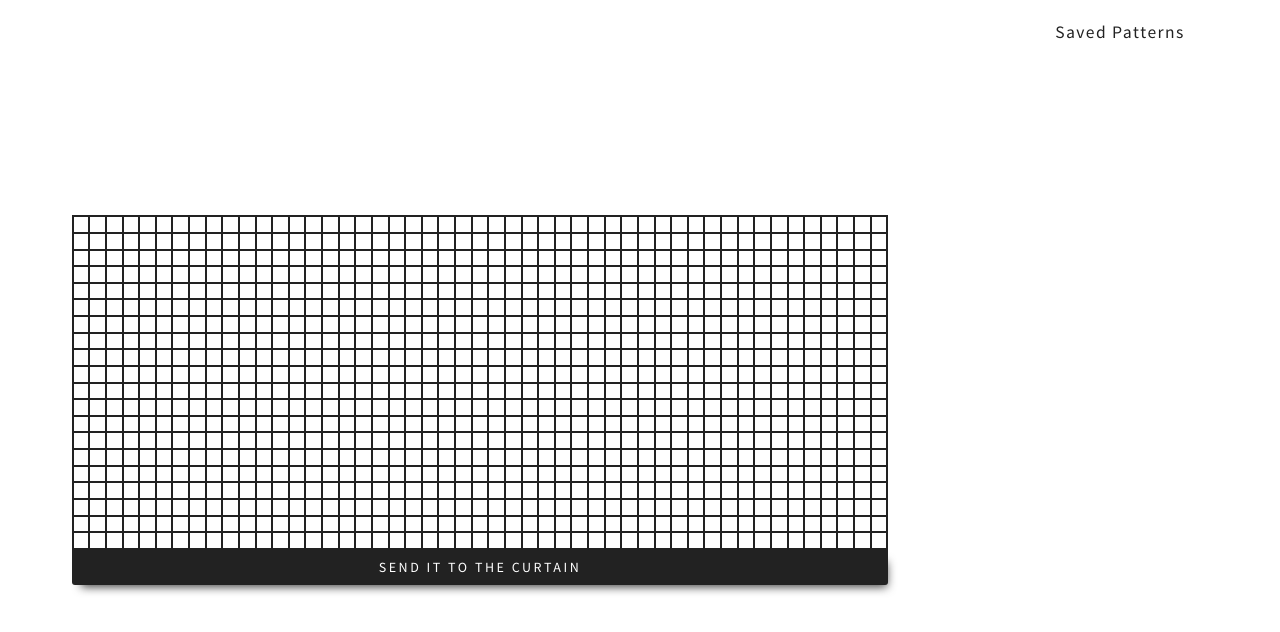
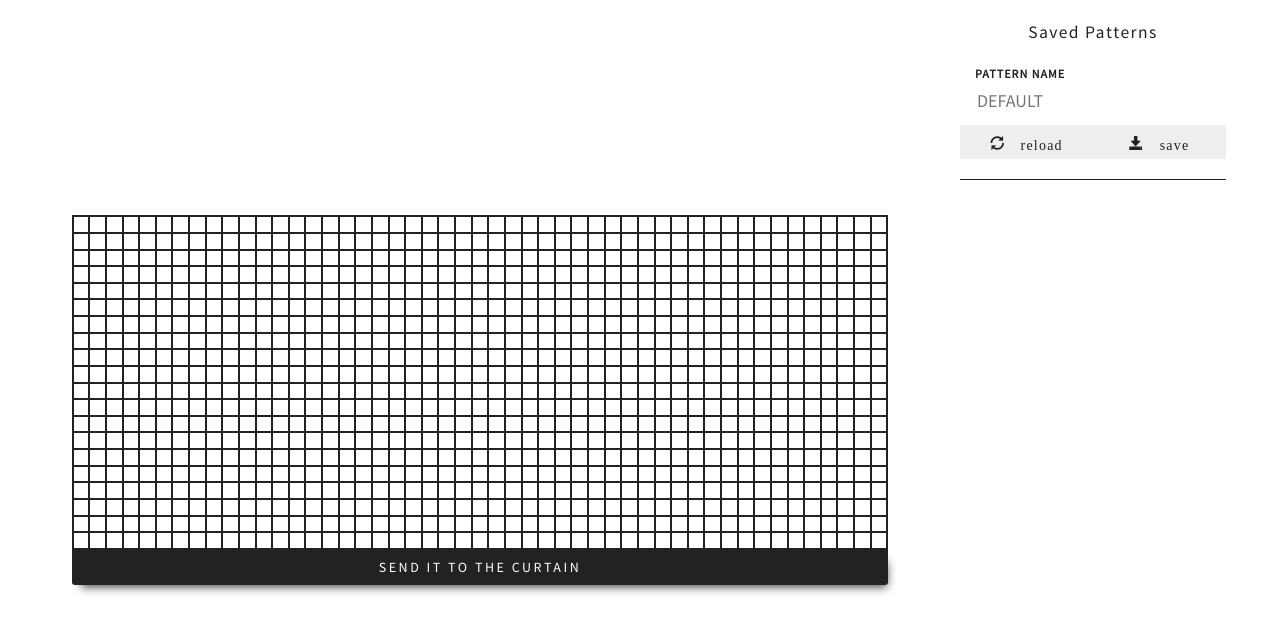
Before and after one commit to ManickYoj/WaterCurtain-2, a website: page public/index.html in a window 1280 px wide. Drawn offline with nearby package versions, Linux system fonts and the light colour scheme; no server answers.

Commit message:
Finished Pattern Save/Load UI

```diff
--- a/app.js
+++ b/app.js
@@ -27,7 +27,6 @@ function index(req, res) {
     // Run a pattern on the hardware, and add it to the database
     if (req.method === 'POST') util.recieveJSON(req, res, function (pattern) {
         hw.queuePattern(pattern.pattern);
-        addPattern(pattern);
     });
 };
 
--- a/public/index.html
+++ b/public/index.html
@@ -1,6 +1,6 @@
 <html ng-app="WaterCurtain">
     <head>
-       <title>Water Curtain</title>
+        <title>Water Curtain</title>
 
         <!--CSS Imports-->
         <link href='http://fonts.googleapis.com/css?family=Source+Sans+Pro' rel='stylesheet' type='text/css'>
@@ -26,16 +26,29 @@
             </div>
 
             <!-- Sidebar for Pattern Save/Load -->
-            <div class="col-md-3">
-                <div id="saved-pattern-title" class="font-ssp">Saved Patterns</div>
-                <div id="toolbar row">
+            <div class="col-md-3 row" ng-controller="PatternSaveCtrl">
+                <div class="col-md-11">
+                    <div id="saved-pattern-title" class="font-ssp">Saved Patterns</div>
+                    <div id="toolbar" class="row">
+                        <div class="col-md-12">
+                            <label>Pattern Name</label>
+                            <input ng-model="name" placeholder="Default">
+                        </div>
 
-                </div>
+                        <div class="std-btn col-md-6" ng-click="fetchPatterns()">
+                            <span class="glyphicon glyphicon-refresh" aria-hidden="true"> reload</span>
+                        </div>
 
-                <div id="saved-patterns" ng-controller="PatternSaveCtrl">
+                        <div class="std-btn col-md-6" ng-click="save()">
+                            <span class="glyphicon glyphicon-save" aria-hidden="true"> save</span>
+                        </div>
+                    </div>
 
-                    <!-- Pattern Loading Template -->
-                    <div class="saved-pattern font-ssp" ng-repeat="pattern in patterns" ng-click="loadPattern(pattern.pattern)">{{pattern.name}}</div>
+                    <div id="saved-patterns">
+
+                        <!-- Pattern Loading Template -->
+                        <div class="saved-pattern font-ssp" ng-repeat="pattern in patterns" ng-click="loadPattern(pattern.pattern)">{{pattern.name}}</div>
+                    </div>
                 </div>
             </div>
         </div>
--- a/public/main.css
+++ b/public/main.css
@@ -28,6 +28,14 @@ button {
 /* -- ELEMENT STYLING -- */
 #pattern-control {
     border: 1px solid #222;
+}
+
+
+
+#toolbar {
+    margin-bottom: 2rem;
+    padding-bottom: 2rem;
+    border-bottom: 1px solid #222;
 }
 
 .pattern-box {
@@ -66,6 +74,22 @@ button {
     box-shadow: none;
 }
 
+.std-btn {
+    padding: 1rem;
+
+    text-align: center;
+    letter-spacing: 1.2;
+
+    background-color: #EEE;
+    box-sizing: border-box;
+    color: #222;
+}
+
+.std-btn:hover {
+    background-color: #222;
+    color: white;
+}
+
 .saved-pattern {
     padding: 1rem;
 
@@ -91,3 +115,29 @@ button {
     font-size: 1.75rem;
     padding: 2rem;
 }
+
+/* -- Making forms pretty -- */
+label {
+	display: block;
+	font-size: 1.2rem;
+	text-transform: uppercase;
+	color: #222;
+	font-weight: 700;
+	letter-spacing: 1px;
+}
+
+input {
+	display: block;
+	width: 100%;
+	font-size: 1.8rem;
+	border: 0;
+	color: #212121;
+	box-sizing: border-box;
+	outline: none;
+    text-transform: uppercase;
+    margin-bottom: 1rem;
+}
+
+.field {
+    display: block;
+}
--- a/public/main.js
+++ b/public/main.js
@@ -49,8 +49,11 @@ function updatePattern(event, row, col) {
 }
 
 // Sends the current pattern to the server
-// TODO: Create name submission rather than hardcoded 'Default'
 function sendPattern() {
+    ajax("POST", "/", {name: 'Default', pattern: pattern});
+}
+
+function ajax(method, route, content) {
     var xmlhttp;
 
     // IE7+, Firefox, Chrome, Opera, Safari
@@ -59,9 +62,9 @@ function sendPattern() {
     // IE6, IE5
     else xmlhttp=new ActiveXObject("Microsoft.XMLHTTP");
 
-    xmlhttp.open("POST", '/', true);
+    xmlhttp.open(method, route, true);
     xmlhttp.setRequestHeader("Content-Type", "application/json;charset=UTF-8");
-    xmlhttp.send(JSON.stringify({name: 'Default', pattern: pattern}));
+    xmlhttp.send(JSON.stringify(content));
 }
 
 // ----- Here be Angular ----- //
@@ -82,6 +85,13 @@ function patternSaveCtrl($scope, $http) {
             .error(function(data, status) { console.error("Server error retrieving patterns. Status " + status + ".")});
     }
 
+    $scope.save = function () {
+        var name = $scope.name;
+        if (name === undefined || name === '') name = 'Default';
+        ajax('POST', '/patterns', {name: name, pattern: pattern})
+        $scope.fetchPatterns();
+    }
+
     // Load patterns from server
     $scope.fetchPatterns();
 }
```
